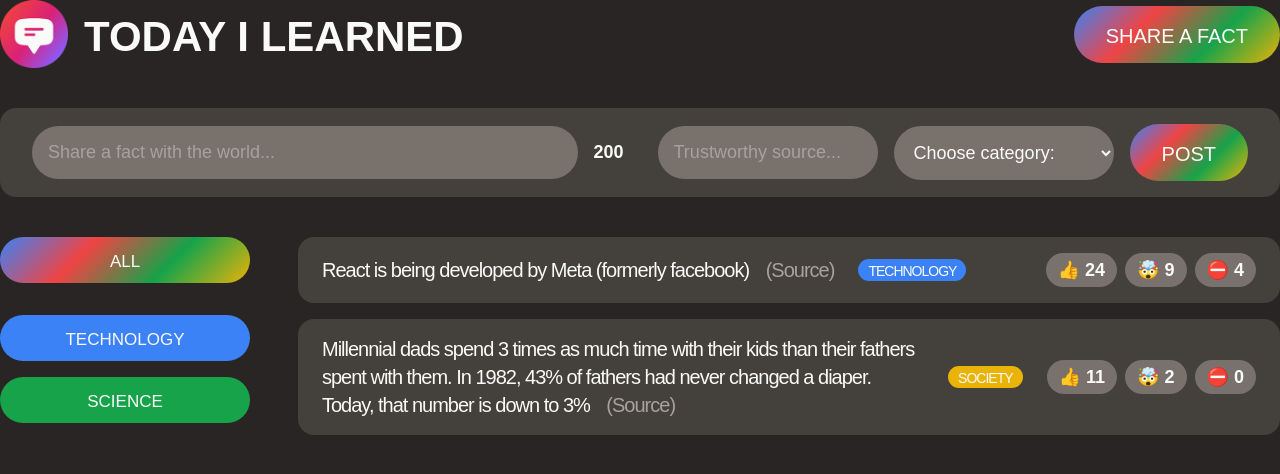
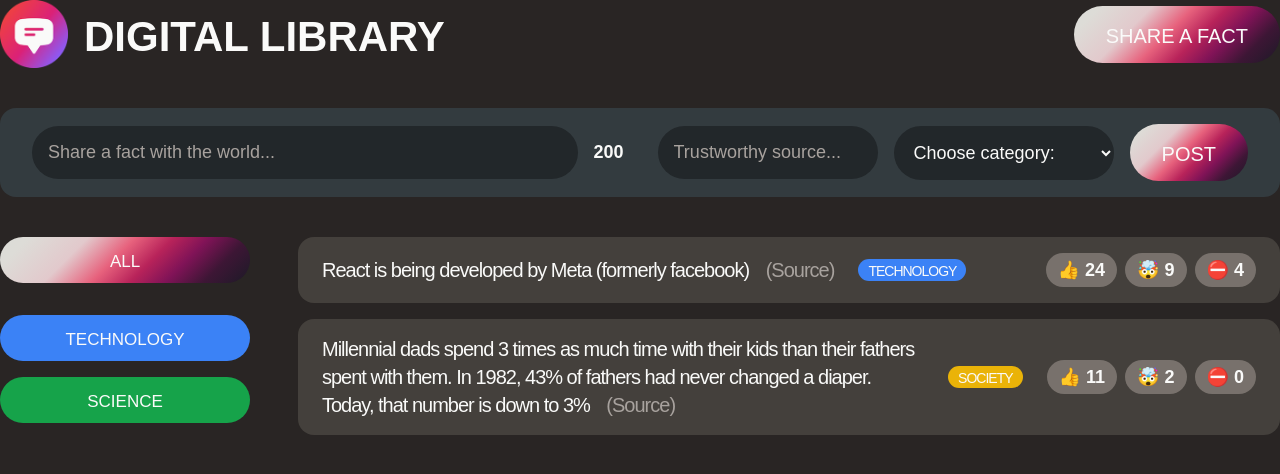
Before and after one commit to lcervant2/Today, a plain HTML site: page index.html in a window 1280 px wide. Drawn offline with Linux system fonts and the light colour scheme; a web font is replaced by a local one.

Commit message:
commit-messag

```diff
--- a/index.html
+++ b/index.html
@@ -12,20 +12,27 @@
       rel="stylesheet"
     />
     <link href="style.css" rel="stylesheet" />
-    <title>Today I Learned More!!!</title>
+    <title>Digital Library</title>
   </head>
   <body>
     <div class="container">
+      <!--BLOCK ELEMENT-->
       <header class="header">
         <div class="logo">
+          <!--BLOCK ELEMENT-->
+          <!--IMG INLINE ELEMENT-->
+          <!--We used the div to put the logo into a box-->
           <img
             src="logo.png"
             height="68"
             width="68"
             alt="Today I Learned Logo"
           />
-          <h1>Today I Learned</h1>
+          <h1>Digital Library</h1>
+          <!--BLOCK ELEMENT-->
+          <!--Everything that is set under the header has been entered inside the container div-- We have two elements(logo and h1)-->
         </div>
+        <!--BLOCK ELEMENT-->
 
         <button class="btn btn-large">Share a fact</button>
       </header>
@@ -33,6 +40,7 @@
       <form class="fact-form">
         <input type="text" placeholder="Share a fact with the world..." />
         <span>200</span>
+        <!--INLINE ELEMENT-->
         <input type="text" placeholder="Trustworthy source..." />
         <select>
           <option value="">Choose category:</option>
@@ -46,6 +54,7 @@
       <main class="main">
         <aside>
           <ul>
+            <!--BLOCK ELEMENT-->
             <li class="category">
               <button class="btn btn-all-categories">All</button>
             </li>
@@ -66,12 +75,15 @@
               </button>
             </li>
           </ul>
+          <!--BLOCK ELEMENT-->
         </aside>
 
         <section>
           <ul>
+            <!--BLOCK ELEMENT-->
             <li class="fact">
               <p>
+                <!--BLOCK ELEMENT-->
                 React is being developed by Meta (formerly facebook)
                 <a
                   class="source"
@@ -80,18 +92,22 @@
                   >(Source)</a
                 >
               </p>
+              <!--BLOCK ELEMENT-->
               <span class="tag" style="background-color: #3b82f6"
                 >technology</span
               >
               <div class="vote-buttons">
+                <!--BLOCK ELEMENT-->
                 <button>👍 24</button>
                 <button>🤯 9</button>
                 <button>⛔️ 4</button>
               </div>
+              <!--BLOCK ELEMENT-->
             </li>
 
             <li class="fact">
               <p>
+                <!--BLOCK ELEMENT-->
                 Millennial dads spend 3 times as much time with their kids than
                 their fathers spent with them. In 1982, 43% of fathers had never
                 changed a diaper. Today, that number is down to 3%
@@ -103,8 +119,14 @@
                   >(Source)</a
                 >
               </p>
-              <span class="tag" style="background-color: #eab308">society</span>
+              <!--BLOCK ELEMENT-->
+              <span class="tag" style="background-color: #eab308">society</span
+              ><!--INLINE ELEMENT-->
+              <!--span is used only for some small generic text-->
+              <!--This is also inline element-->
+              <!--The tag is a class selector--We can target elements with the same class  -->
               <div class="vote-buttons">
+                <!--BLOCK ELEMENT-->
                 <button>👍 11</button>
                 <button>🤯 2</button>
                 <button>⛔️ 0</button>
--- a/style.css
+++ b/style.css
@@ -22,7 +22,9 @@ body {
   align-items: center;
   justify-content: space-between;
 }
-
+/*A flexbox header will be implemented*/
+/*display flex*/
+/*align-items - */
 .main {
   display: grid;
   grid-template-columns: 250px 1fr;
@@ -68,6 +70,8 @@ h1 {
   padding: 16px 24px;
   letter-spacing: -1px;
   border-radius: 16px;
+  /*In any box model, we need to keep everything in mind.  In particular, block elements and inline elements.  Adding a background color or span, for instance.*/
+  /**/
 
   display: flex;
   align-items: center;
@@ -91,6 +95,10 @@ h1 {
   padding-right: 10px;
   border-radius: 100px;
 }
+/*n order to transform this inline element into a block element, we need to use the property: display: block*/
+/*The block element and inline element need to be kept in mind.  Every element keeps a certain amount of space but can be converted from a block element to an inline element.  This can be done by using the property display*/
+/*Remember this when we work with box models--------example: display (property): block(value); ---- But sometimes is not good trick*/
+/*When we want to block an element we use the word display property  */
 
 .vote-buttons {
   margin-left: auto;
@@ -141,7 +149,17 @@ ul {
   text-transform: uppercase;
   font-size: 17px;
   padding: 16px 0 13px;
-  background-image: linear-gradient(135deg, #3b82f6, #ef4444, #16a34a, #eab308);
+  background-image: linear-gradient(
+    135deg,
+    #dbdcd7 0%,
+    #dddcd7 10%,
+    #e2c9cc 30%,
+    #e7627d 46%,
+    #b8235a 59%,
+    #801357 71%,
+    #3d1635 84%,
+    #1c1a27 100%
+  );
   color: inherit;
   border-radius: 100px;
   cursor: pointer;
@@ -169,7 +187,7 @@ ul {
 
 /* FORM */
 .fact-form {
-  background-color: #44403c;
+  background-color: #333b3f;
   margin-bottom: 40px;
   padding: 16px 32px;
   display: flex;
@@ -181,7 +199,7 @@ ul {
 .fact-form input,
 .fact-form select {
   width: 220px;
-  background-color: #78716c;
+  background-color: #22272a;
   border: none;
   border-radius: 100px;
   padding: 16px;
```
